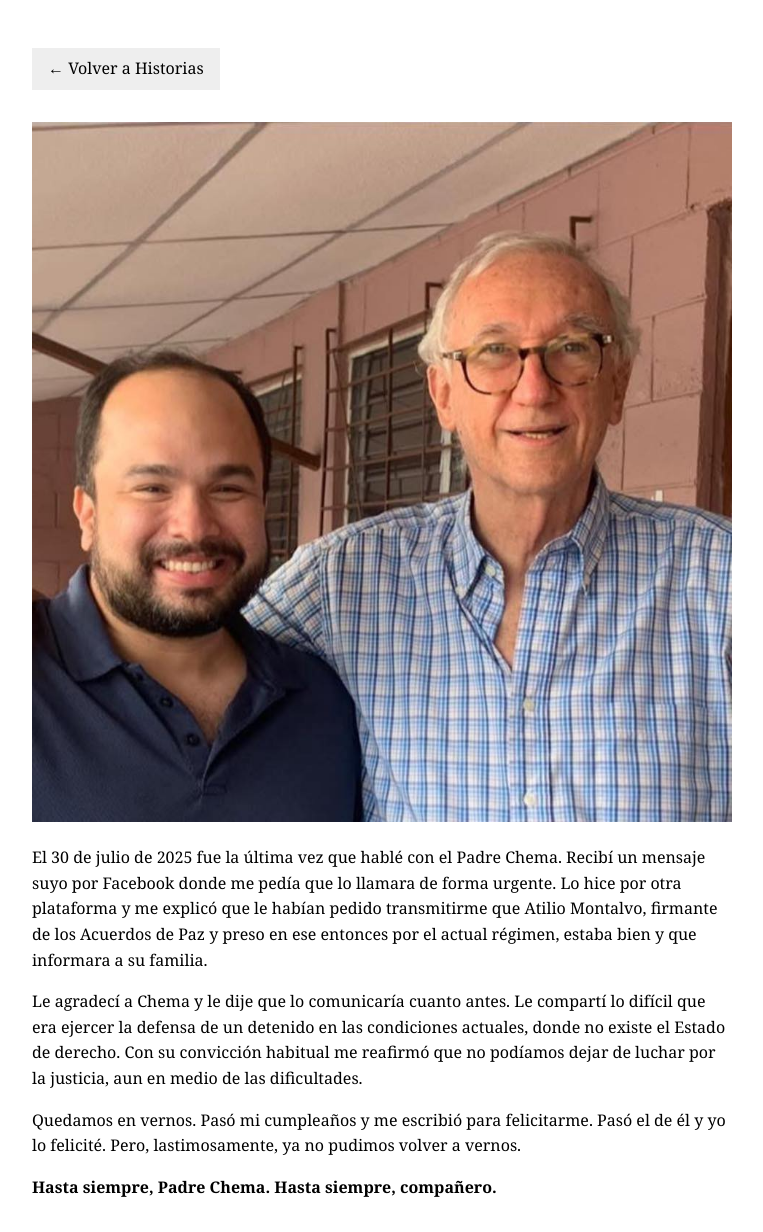
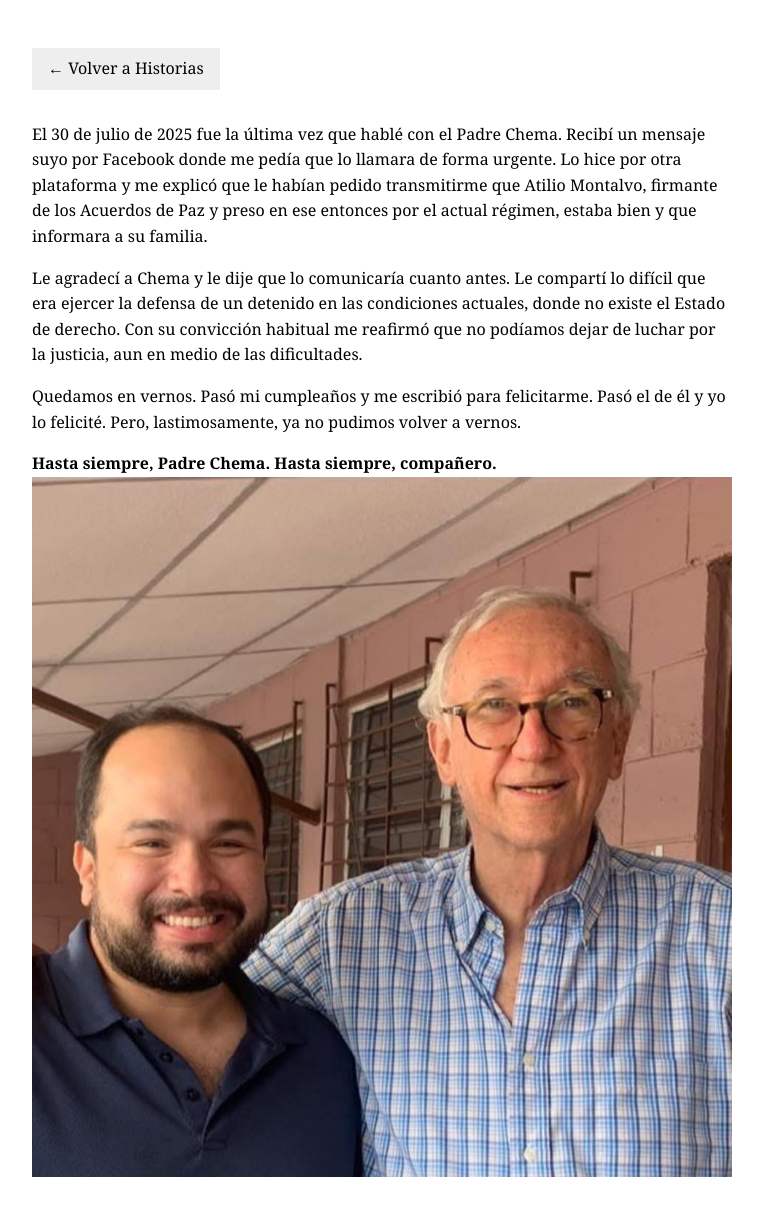
Before and after one commit to albertovth/graciaschema-site, a Jekyll site: the page built from _posts/2025-09-07-hay-que-seguir-luchando.md, in a window 1280 px wide. Shown: the whole page, without its empty margins (258-1021 px from the left). Built offline with Jekyll 4.4.1, drawn with Linux system fonts in a browser that asks for light colours.

Commit message:
Update 2025-09-07-hay-que-seguir-luchando.md

```diff
--- a/_posts/2025-09-07-hay-que-seguir-luchando.md
+++ b/_posts/2025-09-07-hay-que-seguir-luchando.md
@@ -4,9 +4,6 @@ title: "Hay que seguir luchando por la justicia"
 author: "Óscar Canjura"
 date: 2025-09-07
 ---
-
-![Padre Chema y Óscar Canjura]({{ '/assets/img/OC_JMT.jpg' | relative_url }})
-
 El 30 de julio de 2025 fue la última vez que hablé con el Padre Chema. Recibí un mensaje suyo por Facebook donde me pedía que lo llamara de forma urgente. Lo hice por otra plataforma y me explicó que le habían pedido transmitirme que Atilio Montalvo, firmante de los Acuerdos de Paz y preso en ese entonces por el actual régimen, estaba bien y que informara a su familia.
 
 Le agradecí a Chema y le dije que lo comunicaría cuanto antes. Le compartí lo difícil que era ejercer la defensa de un detenido en las condiciones actuales, donde no existe el Estado de derecho. Con su convicción habitual me reafirmó que no podíamos dejar de luchar por la justicia, aun en medio de las dificultades.
@@ -14,3 +11,4 @@ Le agradecí a Chema y le dije que lo comunicaría cuanto antes. Le compartí lo
 Quedamos en vernos. Pasó mi cumpleaños y me escribió para felicitarme. Pasó el de él y yo lo felicité. Pero, lastimosamente, ya no pudimos volver a vernos.
 
 **Hasta siempre, Padre Chema. Hasta siempre, compañero.**
+![Padre Chema y Óscar Canjura]({{ '/assets/img/OC_JMT.jpg' | relative_url }})
```
